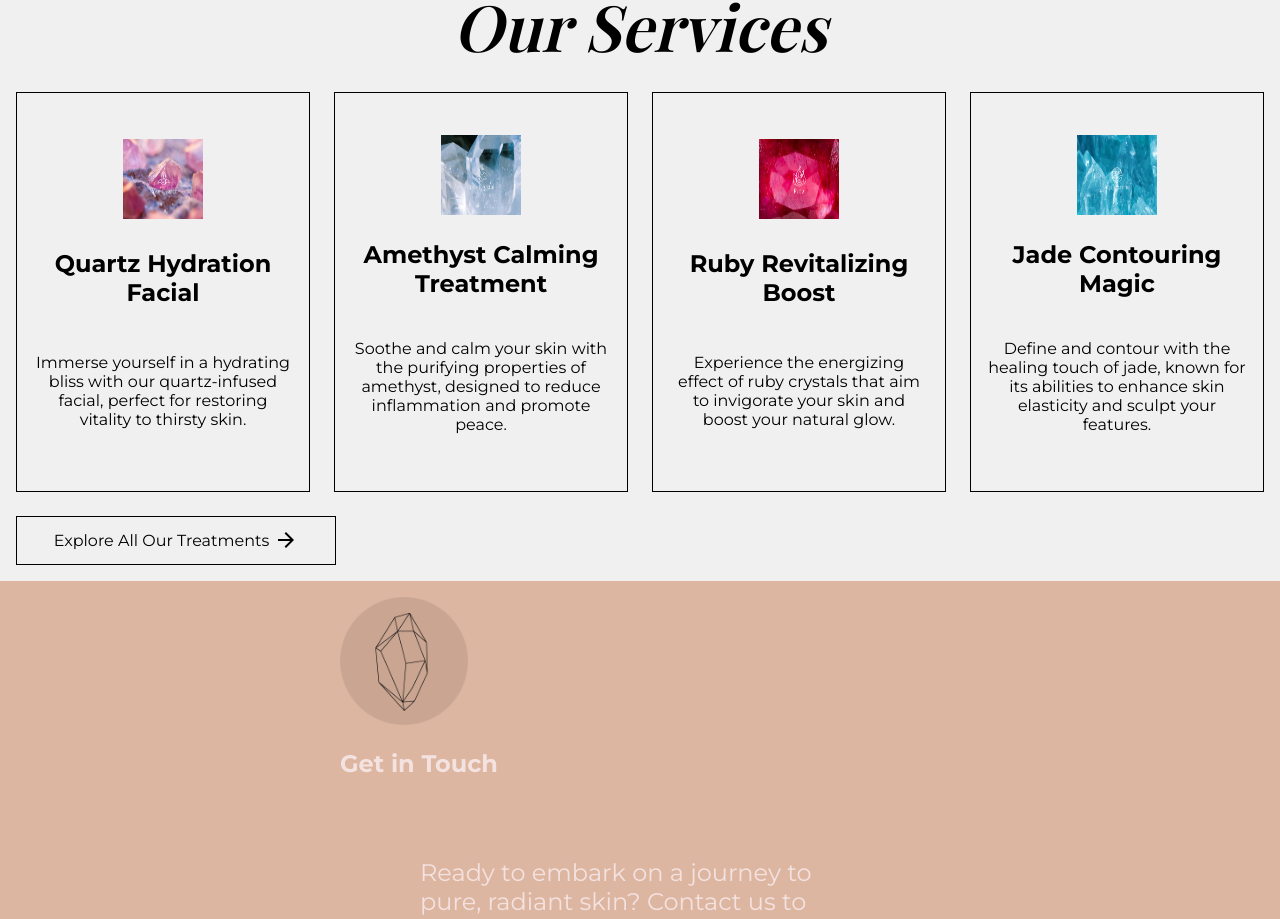
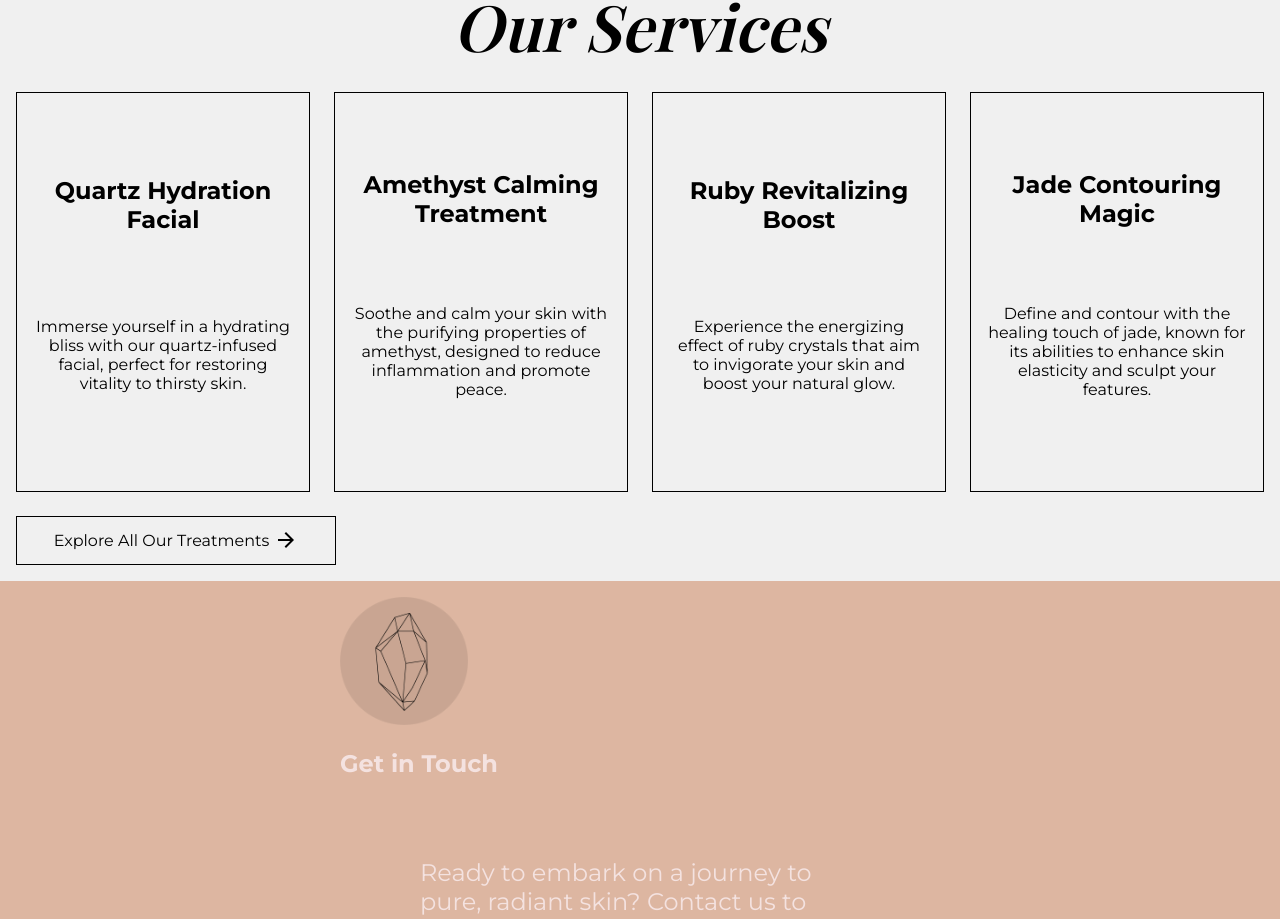
Before and after one commit to Object-ions/pure-mineral-aesthetics, a React (Create React App) app: page / in a window 1280 px wide. Shown: the part 1885-2804 px from the top of the page. Built offline with nearby package versions, Linux system fonts and the light colour scheme; no server answers; a web font is replaced by a local one.

Commit message:
remove images from 'Services'

```diff
--- a/src/components/ServicesSection.js
+++ b/src/components/ServicesSection.js
@@ -1,10 +1,10 @@
 import { Link } from 'react-router-dom';
 import { ReactComponent as ArrowIcon } from '../assets/svg/arrow_forward.svg';
 
-import ruby from '../assets/website-images/gems/ruby.png';
-import jade from '../assets/website-images/gems/jade.png';
-import quarts from '../assets/website-images/gems/quarts.png';
-import amethyst from '../assets/website-images/gems/amethyst.png';
+// import ruby from '../assets/website-images/gems/ruby.png';
+// import jade from '../assets/website-images/gems/jade.png';
+// import quarts from '../assets/website-images/gems/quarts.png';
+// import amethyst from '../assets/website-images/gems/amethyst.png';
 
 const ServicesSection = () => {
   return (
@@ -12,9 +12,9 @@ const ServicesSection = () => {
       <div className="services-container">
         <h3>Our Services</h3>
         <div className="service-card">
-          <div className="image-wrapper">
+          {/* <div className="image-wrapper">
             <img src={quarts} alt="quarts" />
-          </div>
+          </div> */}
           <h4>Quartz Hydration Facial</h4>
           <p>
             Immerse yourself in a hydrating bliss with our quartz-infused
@@ -22,9 +22,9 @@ const ServicesSection = () => {
           </p>
         </div>
         <div className="service-card">
-          <div className="image-wrapper">
+          {/* <div className="image-wrapper">
             <img src={amethyst} alt="amethyst" />
-          </div>
+          </div> */}
           <h4>Amethyst Calming Treatment</h4>
           <p>
             Soothe and calm your skin with the purifying properties of amethyst,
@@ -32,9 +32,9 @@ const ServicesSection = () => {
           </p>
         </div>
         <div className="service-card">
-          <div className="image-wrapper">
+          {/* <div className="image-wrapper">
             <img src={ruby} alt="ruby" />
-          </div>
+          </div> */}
           <h4>Ruby Revitalizing Boost</h4>
           <p>
             Experience the energizing effect of ruby crystals that aim to
@@ -42,9 +42,9 @@ const ServicesSection = () => {
           </p>
         </div>
         <div className="service-card">
-          <div className="image-wrapper">
+          {/* <div className="image-wrapper">
             <img src={jade} alt="jade" />
-          </div>
+          </div> */}
           <h4>Jade Contouring Magic</h4>
           <p>
             Define and contour with the healing touch of jade, known for its
```
